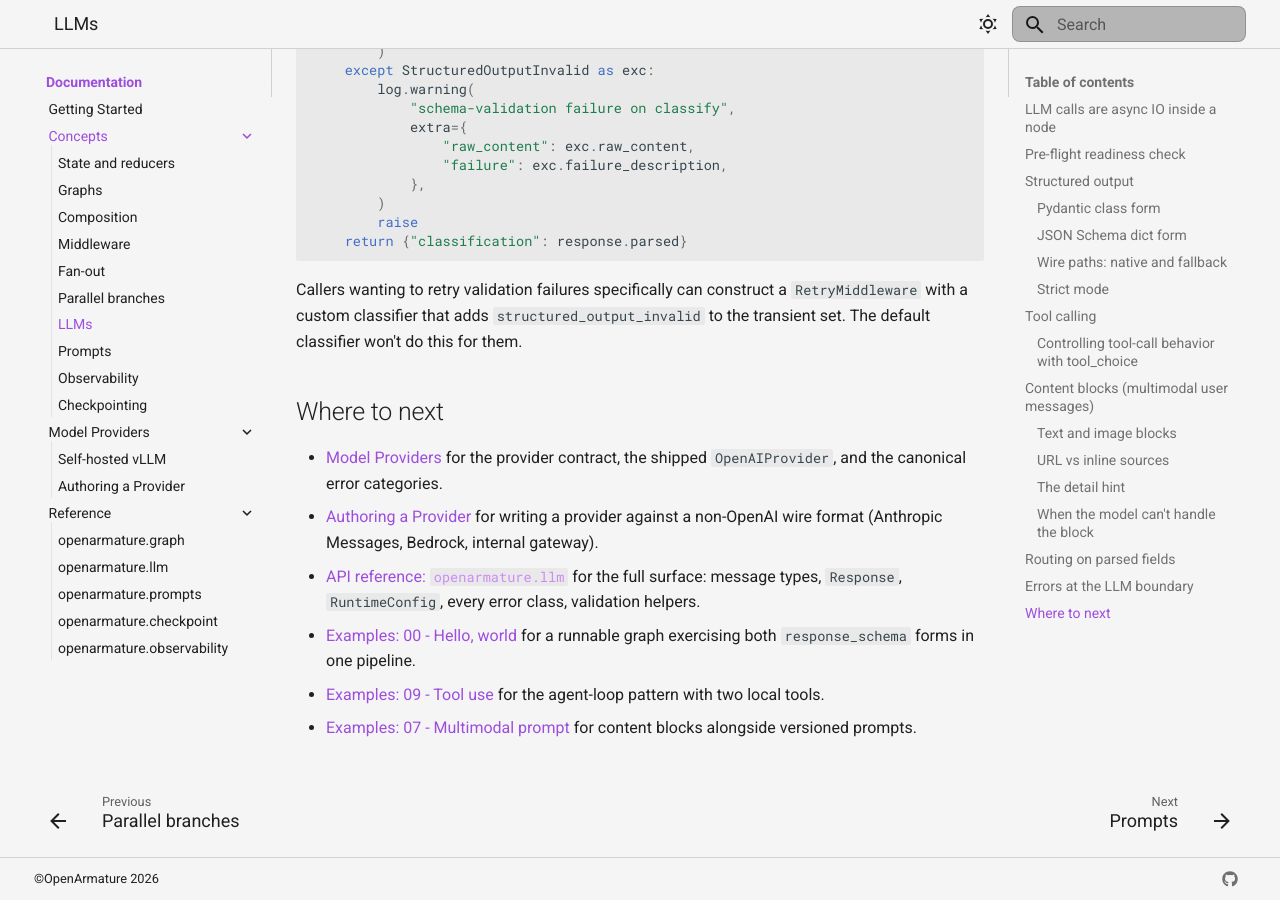
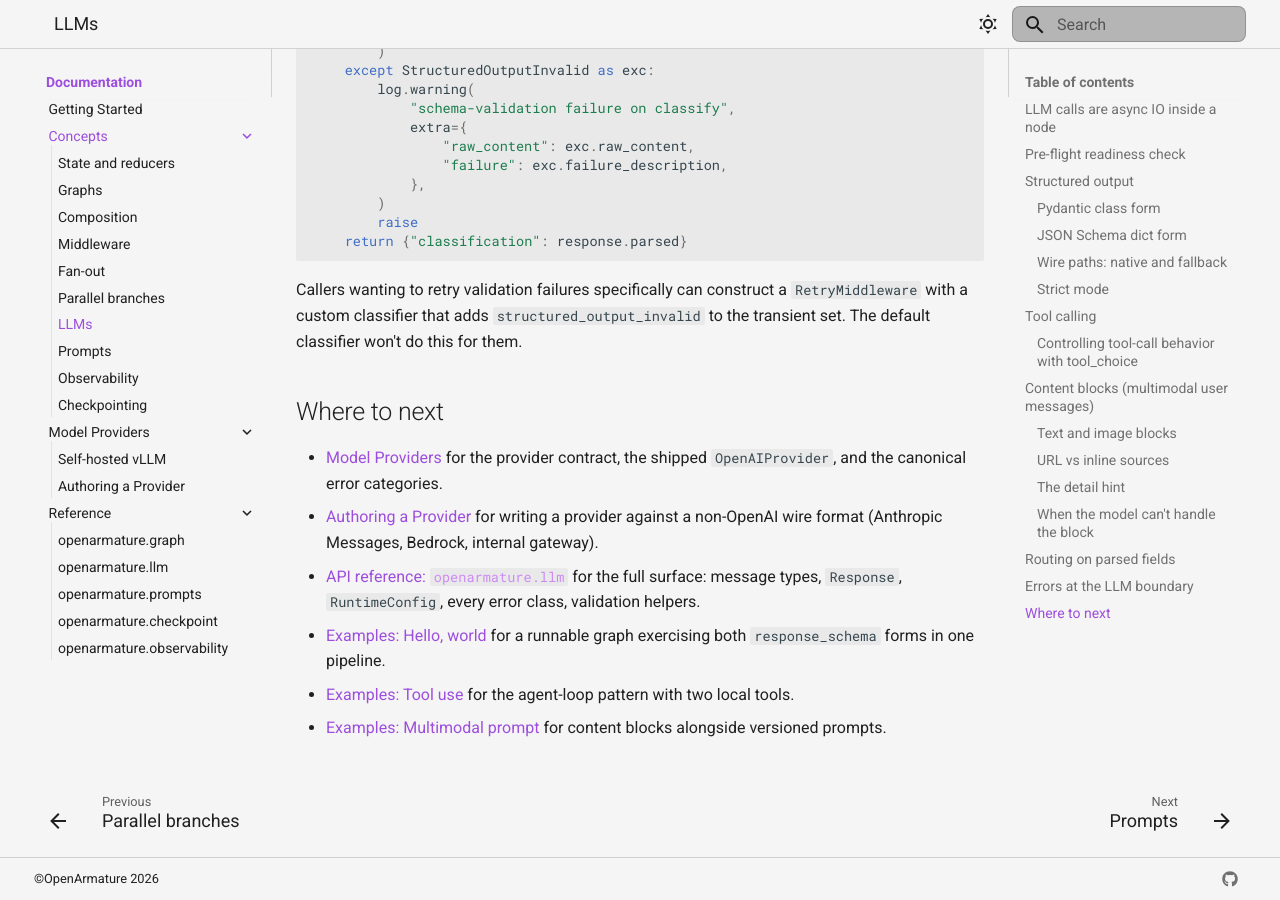
Before and after one commit to LunarCommand/openarmature-python, an MkDocs documentation site: the page built from docs/concepts/llms.md, in a window 1280 px wide and 900 px high, scrolled down 11140 px. Built offline with MkDocs 1.6.1 and Material for MkDocs 9.7.7, drawn with Linux system fonts in a browser that asks for light colours; some of the changed text lies outside the part shown.

Commit message:
Scrub stale NN- prefixes missed by rename sweep
The rename PR's perl sweep keyed on ``examples/NN-name`` paths,
which caught directory references but missed three other forms
of stale numeric prefix:

- Link DISPLAY text in docs/concepts/llms.md (three bullets in
  the "Where to next" section + one inline reference): the link
  targets were updated correctly but the text still read
  ``00 - Hello, world`` / ``07 - Multimodal prompt`` /
  ``09 - Tool use``. Rewriting to drop the prefix and match the
  by-name style used elsewhere.
- Standalone example-name references in source comments (no
  ``examples/`` prefix), e.g. ``00-hello-world`` and
  ``01-routing-and-subgraphs`` in three example main.py files.
  Stripping the leading digit-digit-dash.

Surfaced by CoPilot review on PR #120 (line 338 + 598 + 600
threads), plus a broader git-grep sweep to catch the source-
comment cases the threads didn't flag.

```diff
--- a/docs/concepts/llms.md
+++ b/docs/concepts/llms.md
@@ -334,8 +334,8 @@ Wiring the loop as a graph cycle: a `call_llm` node, a
 to `call_llm` when `tool_calls` are present and forward to a
 termination node when they aren't. A turn cap on the routing function
 prevents runaway loops on a model that stays in tool-calling forever.
-See [`09 - Tool use`](../examples/tool-use.md) for the runnable
-shape.
+See [the tool-use example](../examples/tool-use.md) for the
+runnable shape.
 
 ### Controlling tool-call behavior with `tool_choice`
 
@@ -591,10 +591,10 @@ classifier won't do this for them.
 - [API reference: `openarmature.llm`](../reference/llm.md) for the
   full surface: message types, `Response`, `RuntimeConfig`, every
   error class, validation helpers.
-- [Examples: 00 - Hello, world](../examples/hello-world.md) for a
+- [Examples: Hello, world](../examples/hello-world.md) for a
   runnable graph exercising both `response_schema` forms in one
   pipeline.
-- [Examples: 09 - Tool use](../examples/tool-use.md) for the
+- [Examples: Tool use](../examples/tool-use.md) for the
   agent-loop pattern with two local tools.
-- [Examples: 07 - Multimodal prompt](../examples/multimodal-prompt.md)
+- [Examples: Multimodal prompt](../examples/multimodal-prompt.md)
   for content blocks alongside versioned prompts.
```
Also changed, not shown: 3 other files.
